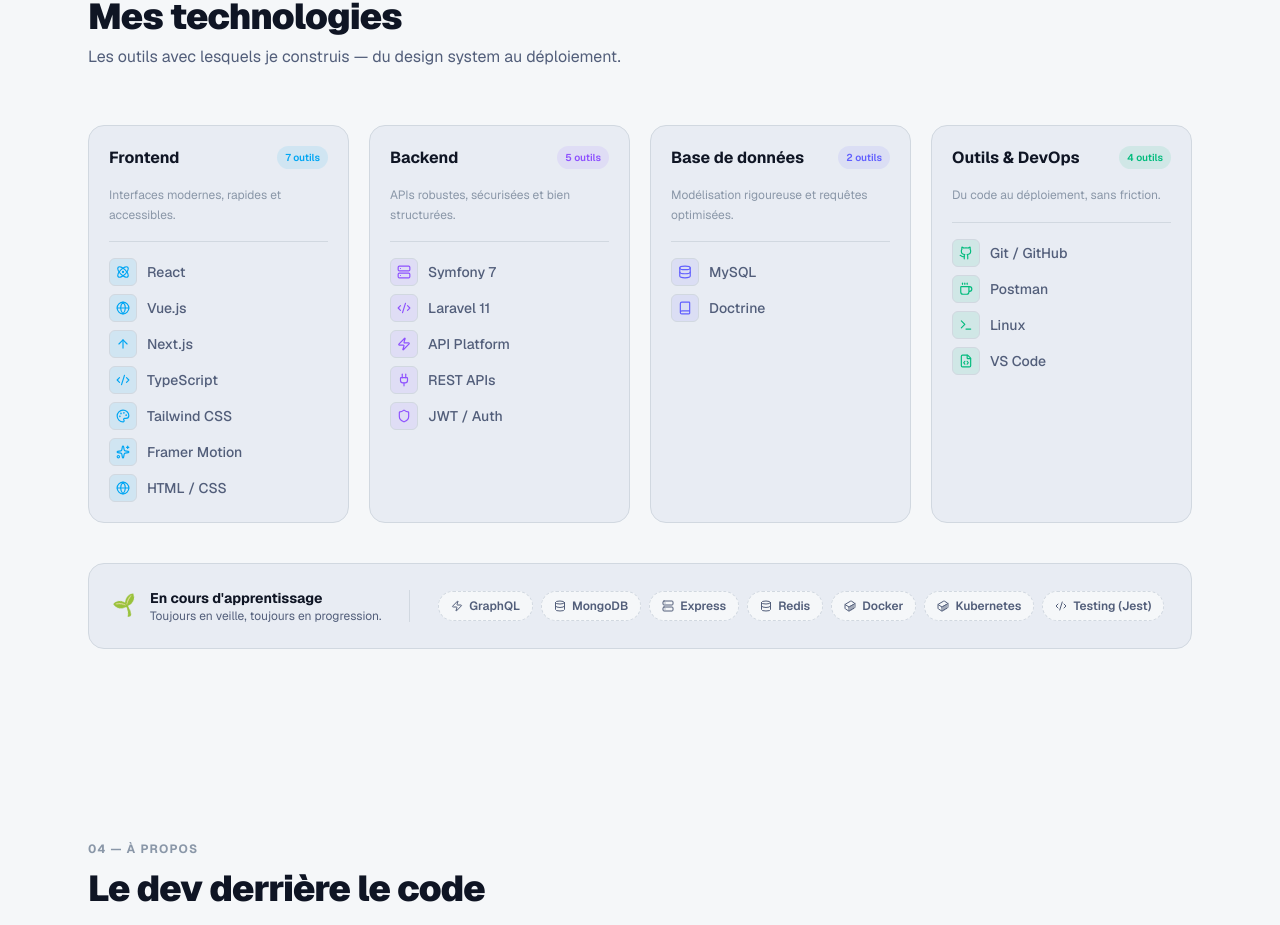
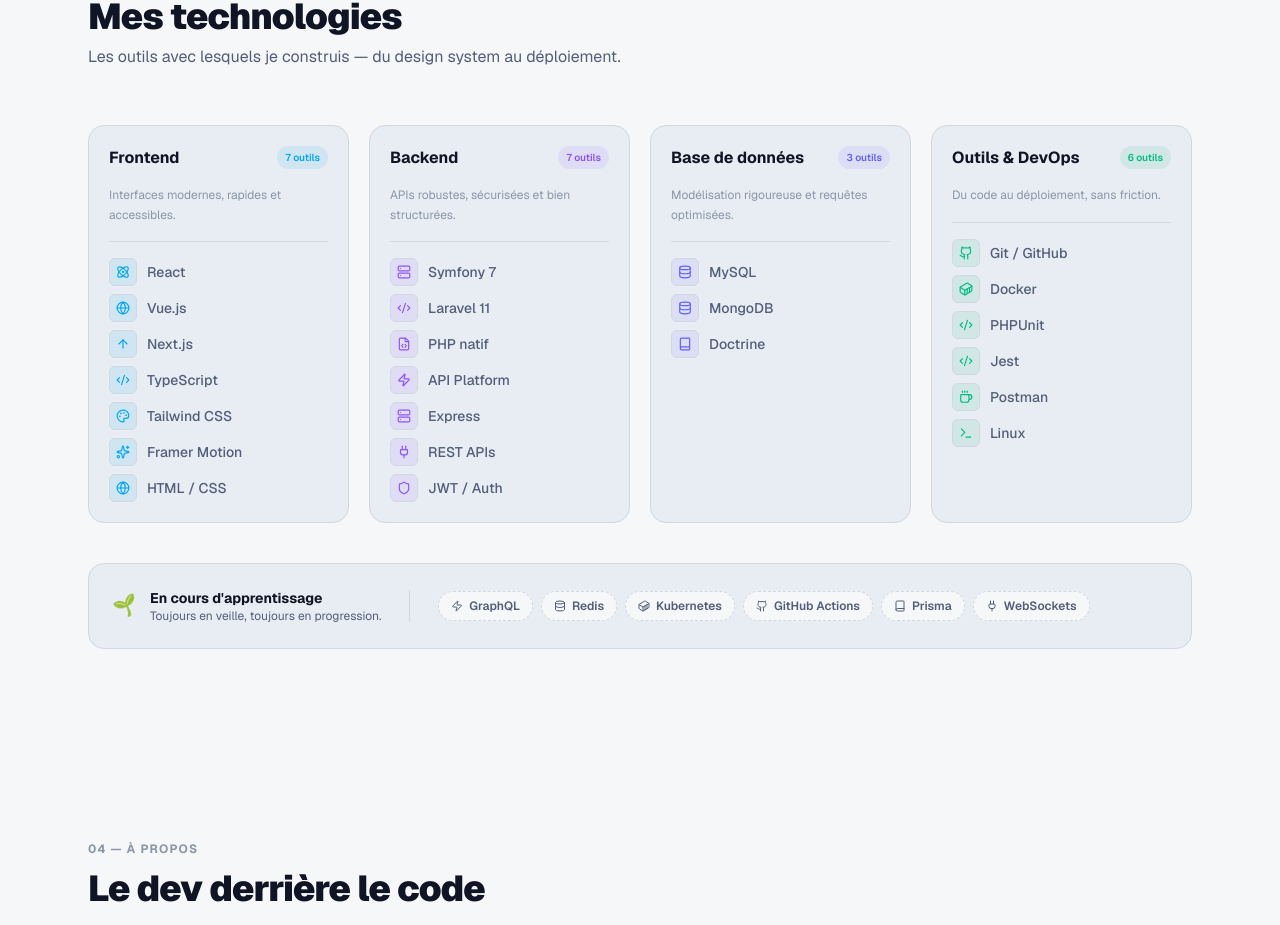
Before and after one commit to rommy-dev/portfolio, a Next.js app: page / in a window 1280 px wide. Shown: the part 3267-4192 px from the top of the page. Built offline with nearby package versions, Linux system fonts and the light colour scheme.

Commit message:
feat(ui): update tech stack list

```diff
--- a/src/components/sections/TechStack.tsx
+++ b/src/components/sections/TechStack.tsx
@@ -50,7 +50,9 @@
     techs: [
       { name: 'Symfony 7',    icon: Server },
       { name: 'Laravel 11',   icon: Code2 },
+      { name: 'PHP natif',    icon: FileCode },
       { name: 'API Platform', icon: Zap },
+      { name: 'Express',      icon: Server },
       { name: 'REST APIs',    icon: Plug },
       { name: 'JWT / Auth',   icon: Shield },
     ],
@@ -63,8 +65,9 @@
     borderHover: 'hover:border-indigo-500/40',
     bgAccent: 'bg-indigo-500/10',
     techs: [
-      { name: 'MySQL',      icon: Database },
-      { name: 'Doctrine',   icon: Book },
+      { name: 'MySQL',    icon: Database },
+      { name: 'MongoDB',  icon: Database },
+      { name: 'Doctrine', icon: Book },
     ],
   },
   {
@@ -75,22 +78,23 @@
     borderHover: 'hover:border-emerald-500/40',
     bgAccent: 'bg-emerald-500/10',
     techs: [
-      { name: 'Git / GitHub', icon: Github },
-      { name: 'Postman',      icon: Coffee },
-      { name: 'Linux',        icon: Terminal },
-      { name: 'VS Code',      icon: FileCode },
+      { name: 'Git / GitHub',   icon: Github },
+      { name: 'Docker',         icon: Container },
+      { name: 'PHPUnit',        icon: Code2 },
+      { name: 'Jest',           icon: Code2 },
+      { name: 'Postman',        icon: Coffee },
+      { name: 'Linux',          icon: Terminal },
     ],
   },
 ];
 
 const LEARNING = [
-  { name: 'GraphQL',       icon: Zap },
-  { name: 'MongoDB',       icon: Database },
-  { name: 'Express',       icon: Server },
-  { name: 'Redis',         icon: Database },
-  { name: 'Docker',       icon: Container },
-  { name: 'Kubernetes',    icon: Container },
-  { name: 'Testing (Jest)', icon: Code2 },
+  { name: 'GraphQL',          icon: Zap },
+  { name: 'Redis',            icon: Database },
+  { name: 'Kubernetes',       icon: Container },
+  { name: 'GitHub Actions',   icon: Github },
+  { name: 'Prisma',           icon: Book },
+  { name: 'WebSockets',       icon: Plug },
 ];
 
 /* ─── Helpers ────────────────────────────────────────────── */
```
